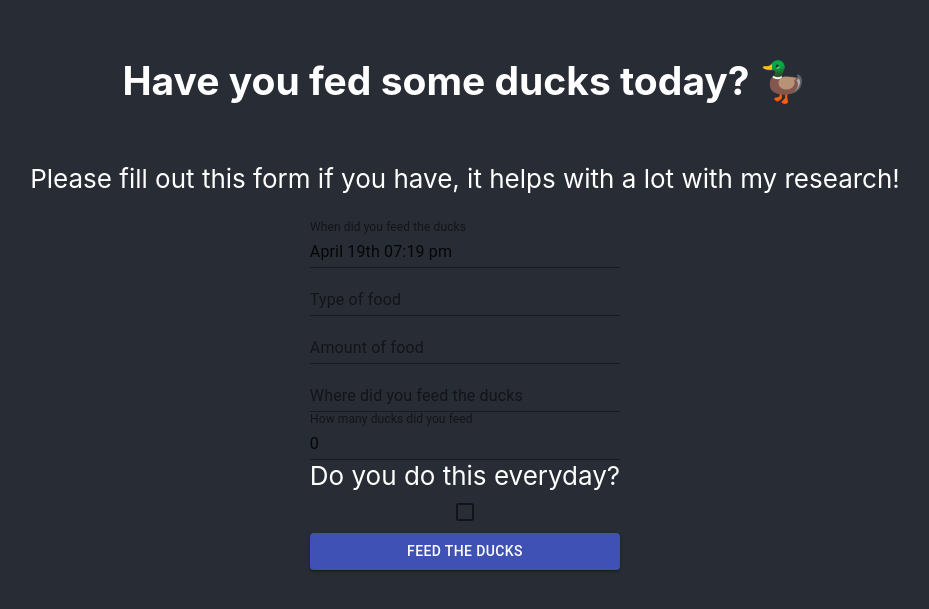
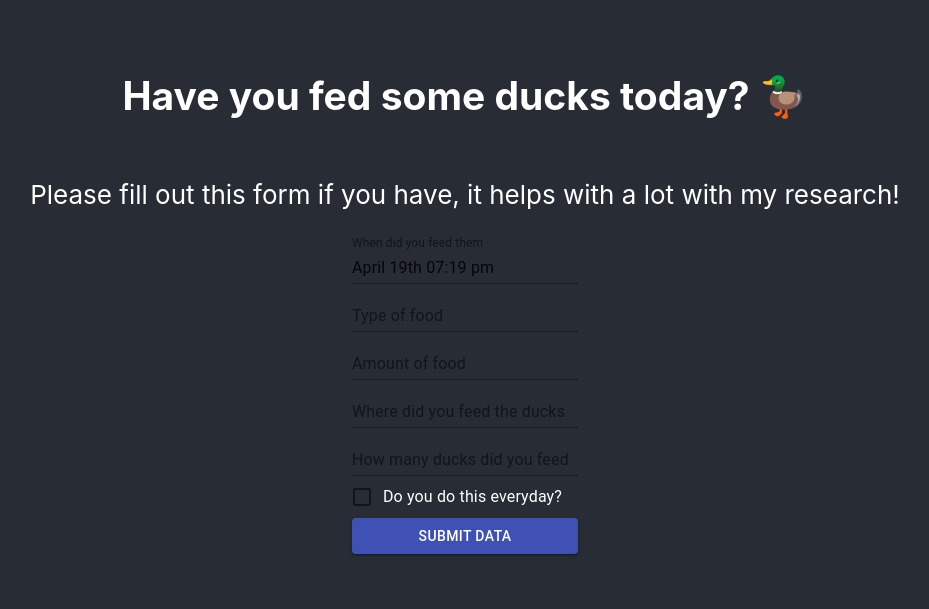
Before and after one commit to al-rosenthal/DuckFrontEnd, a React (Create React App) app: page / in a window 1280 px wide. Shown: the part 103-712 px from the top of the page, without its empty margins (175-1104 px from the left). Built offline with nearby package versions, Linux system fonts and the light colour scheme.

Commit message:
wired up checkbox on change

```diff
--- a/src/components/DuckForm.js
+++ b/src/components/DuckForm.js
@@ -4,8 +4,10 @@ import {
 	Checkbox,
 	FormControl,
 	InputLabel,
-	FormHelperText,
 	Input,
+	Snackbar,
+	FormLabel,
+	FormControlLabel,
 } from '@material-ui/core';
 import { DateTimePicker } from '@material-ui/pickers';
 import moment from 'moment';
@@ -20,24 +22,31 @@ export default class DuckForm extends React.Component {
 			foodType: '',
 			foodAmount: '',
 			location: '',
-			numberOfDucks: 0,
-			repeatFeeding: true,
+			numberOfDucks: '',
+			repeatFeeding: false,
 			loading: false,
 		};
 		this.handleSubmit = this.handleSubmit.bind(this);
 		this.handleChange = this.handleChange.bind(this);
-		this.handleDatePicker = this.handleDatePicker.bind(this);
+		this.handleDatePickerChange = this.handleDatePickerChange.bind(this);
 		this.toggleLoading = this.toggleLoading.bind(this);
+		this.handleCheckBoxChange = this.handleCheckBoxChange.bind(this);
 	}
 
 	handleChange(e) {
 		e.preventDefault();
+		console.log(e);
 		const { target } = e;
 		this.setState({
 			[target.name]: target.value,
 		});
 	}
-	handleDatePicker(date) {
+	handleCheckBoxChange() {
+		this.setState({
+			repeatFeeding: !this.state.repeatFeeding,
+		});
+	}
+	handleDatePickerChange(date) {
 		this.setState({
 			feedingTime: date,
 		});
@@ -92,26 +101,24 @@ export default class DuckForm extends React.Component {
 							name={'feedingTime'}
 							value={feedingTime}
 							disablePast
-							onChange={this.handleDatePicker}
-							label='When did you feed the ducks'
+							onChange={this.handleDatePickerChange}
+							label='When did you feed them'
 							showTodayButton
 						/>
 					</FormControl>
 					<FormControl>
-						<InputLabel htmlFor='my-input'>Type of food</InputLabel>
+						<InputLabel htmlFor='food-type'>Type of food</InputLabel>
 						<Input
-							id='my-input'
-							aria-describedby='my-helper-text'
+							id='food-type'
 							value={foodType}
 							name={'foodType'}
 							onChange={this.handleChange}
 						/>
 					</FormControl>
 					<FormControl>
-						<InputLabel htmlFor='my-input'>Amount of food</InputLabel>
+						<InputLabel htmlFor='food-amount'>Amount of food</InputLabel>
 						<Input
-							id='my-input'
-							aria-describedby='my-helper-text'
+							id='food-amount'
 							type='number'
 							value={foodAmount}
 							name={'foodAmount'}
@@ -119,11 +126,11 @@ export default class DuckForm extends React.Component {
 						/>
 					</FormControl>
 					<FormControl>
-						<InputLabel htmlFor='my-input'>
+						<InputLabel htmlFor='feed-location'>
 							Where did you feed the ducks
 						</InputLabel>
 						<Input
-							id='my-input'
+							id='feed-location'
 							aria-describedby='my-helper-text'
 							value={location}
 							name={'location'}
@@ -131,11 +138,11 @@ export default class DuckForm extends React.Component {
 						/>
 					</FormControl>
 					<FormControl>
-						<InputLabel htmlFor='my-input'>
+						<InputLabel htmlFor='amount-ducks'>
 							How many ducks did you feed
 						</InputLabel>
 						<Input
-							id='my-input'
+							id='amount-ducks'
 							aria-describedby='my-helper-text'
 							type='number'
 							value={numberOfDucks}
@@ -144,11 +151,16 @@ export default class DuckForm extends React.Component {
 						/>
 					</FormControl>
 					<FormControl>
-						Do you do this everyday?
-						<Checkbox
-							color='primary'
-							value='checkedA'
-							inputProps={{ 'aria-label': 'Checkbox A' }}
+						<FormControlLabel
+							value='Start'
+							control={
+								<Checkbox
+									color='primary'
+									checked={repeatFeeding}
+									onChange={this.handleCheckBoxChange}
+								/>
+							}
+							label='Do you do this everyday?'
 						/>
 					</FormControl>
 
@@ -158,7 +170,7 @@ export default class DuckForm extends React.Component {
 						type='submit'
 						disabled={loading}
 					>
-						Feed the ducks
+						Submit Data
 					</Button>
 				</form>
 			</div>
```
